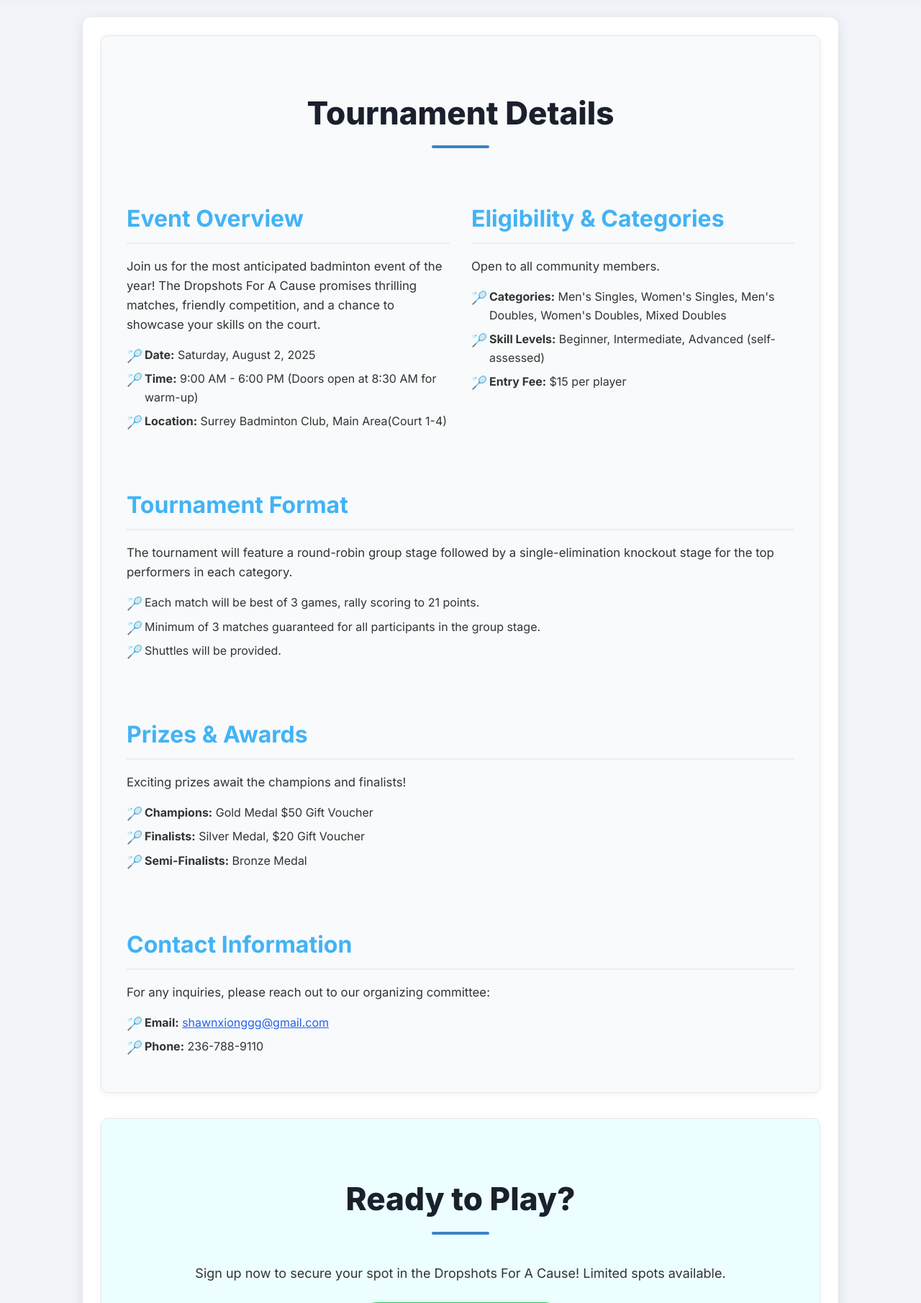
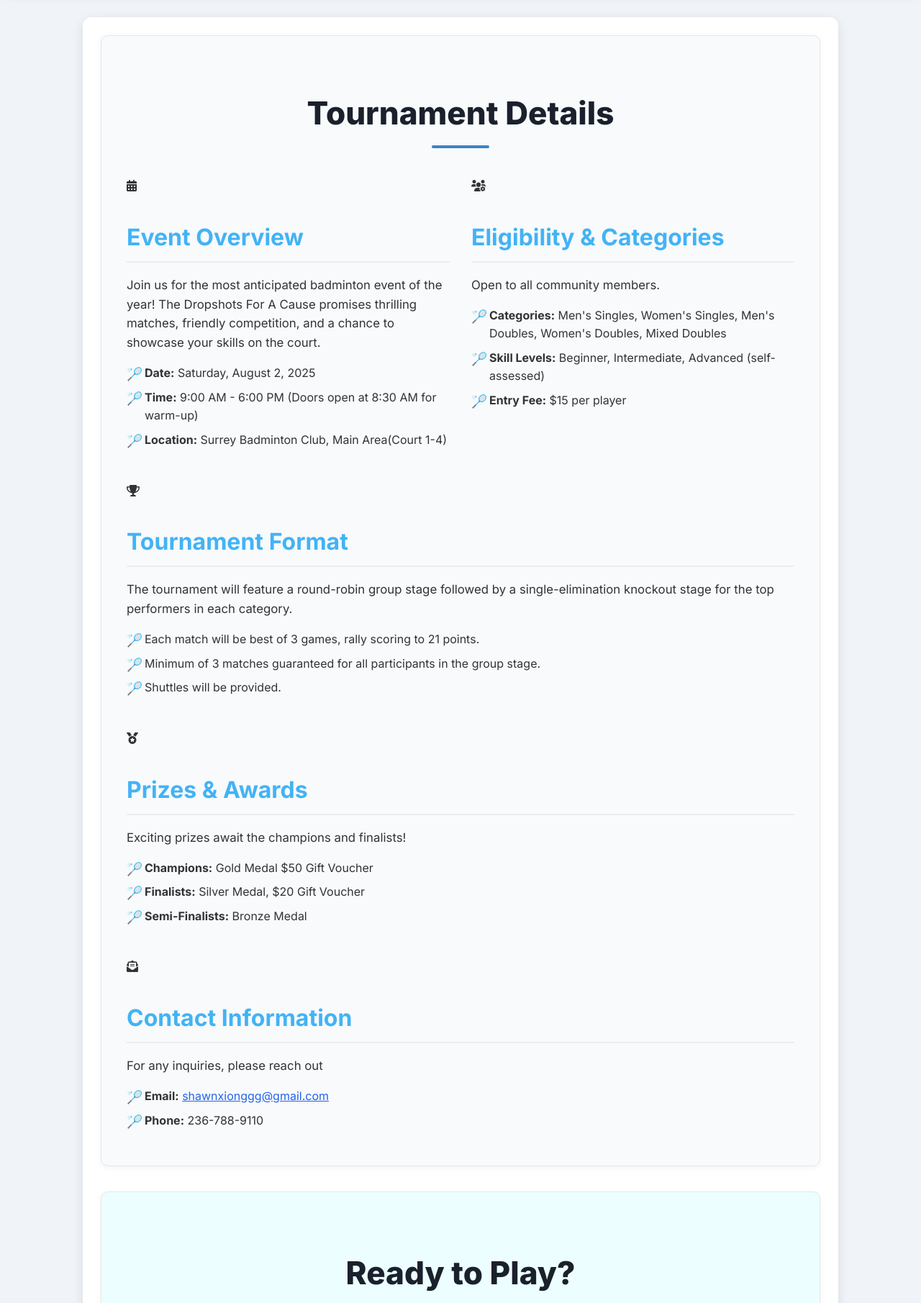
Before and after one commit to theonesomebodey/Badminton-website, a Flask app: page / in a window 1280 px wide. Shown: the part 610-2421 px from the top of the page at 72% size. Run offline with Flask 3, Linux system fonts and the light colour scheme.

Commit message:
Update main.html

```diff
--- a/templates/main.html
+++ b/templates/main.html
@@ -6,6 +6,7 @@
     <title>Badminton Tournament: Dropshots For A Cause</title>
     <link rel="icon" href="{{ url_for('static', filename='favicon.ico') }}">
     <link href="https://fonts.googleapis.com/css2?family=Inter:wght@400;600;700;800&display=swap" rel="stylesheet">
+    <link rel="stylesheet" href="https://cdnjs.cloudflare.com/ajax/libs/font-awesome/6.0.0-beta3/css/all.min.css">
     <link rel="stylesheet" href="{{ url_for('static', filename='styles.css') }}">
 </head>
 <body>
@@ -32,7 +33,9 @@
             <h2>Tournament Details</h2>
 
             <div class="details-grid">
-                <div>
+                <div class="details-card">
+                    <div class="card-icon"><i class="fas fa-calendar-alt"></i></div>
+                    <div class="card-content">
                         <h3>Event Overview</h3>
                         <p>Join us for the most anticipated badminton event of the year! The Dropshots For A Cause promises thrilling matches, friendly competition, and a chance to showcase your skills on the court.</p>
                         <ul>
@@ -41,7 +44,11 @@
                             <li><strong>Location:</strong> Surrey Badminton Club, Main Area(Court 1-4)</li>
                         </ul>
                     </div>
-                <div>
+                </div>
+
+                <div class="details-card">
+                    <div class="card-icon"><i class="fas fa-users-cog"></i></div>
+                    <div class="card-content">
                         <h3>Eligibility & Categories</h3>
                         <p>Open to all community members.</p>
                         <ul>
@@ -50,7 +57,11 @@
                             <li><strong>Entry Fee:</strong> $15 per player </li>
                         </ul>
                     </div>
-                <div>
+                </div>
+
+                <div class="details-card">
+                    <div class="card-icon"><i class="fas fa-trophy"></i></div>
+                    <div class="card-content">
                         <h3>Tournament Format</h3>
                         <p>The tournament will feature a round-robin group stage followed by a single-elimination knockout stage for the top performers in each category.</p>
                         <ul>
@@ -59,7 +70,11 @@
                             <li>Shuttles will be provided.</li>
                         </ul>
                     </div>
-                <div>
+                </div>
+
+                <div class="details-card">
+                    <div class="card-icon"><i class="fas fa-medal"></i></div>
+                    <div class="card-content">
                         <h3>Prizes & Awards</h3>
                         <p>Exciting prizes await the champions and finalists!</p>
                         <ul>
@@ -68,13 +83,17 @@
                             <li><strong>Semi-Finalists:</strong> Bronze Medal</li>
                         </ul>
                     </div>
-                <div id="contact-info">
+                </div>
+
+                <div class="details-card" id="contact-info-card"> <div class="card-icon"><i class="fas fa-envelope-open-text"></i></div>
+                    <div class="card-content">
                         <h3>Contact Information</h3>
-                    <p>For any inquiries, please reach out to our organizing committee:</p>
+                        <p>For any inquiries, please reach out</p>
                         <ul>
                             <li><strong>Email:</strong> <a href="mailto:shawnxionggg@gmail.com" style="color: #2563eb; text-decoration: underline;">shawnxionggg@gmail.com</a></li>
                             <li><strong>Phone:</strong> 236-788-9110</li>
                         </ul>
+                    </div>
                 </div>
             </div>
         </section>
```
Lines whose indentation alone changed are shown as unchanged.
